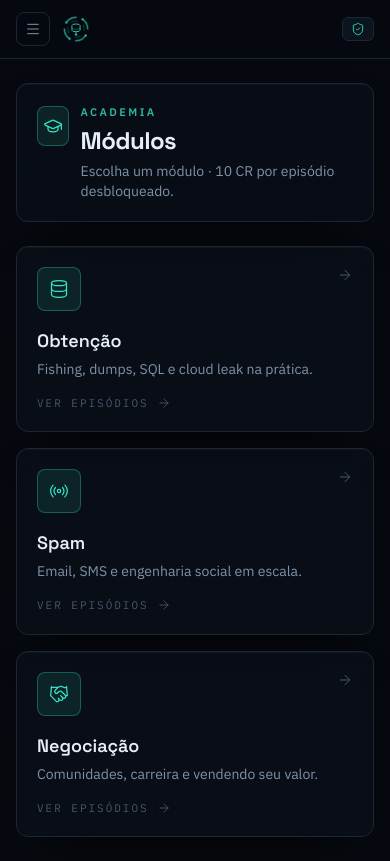
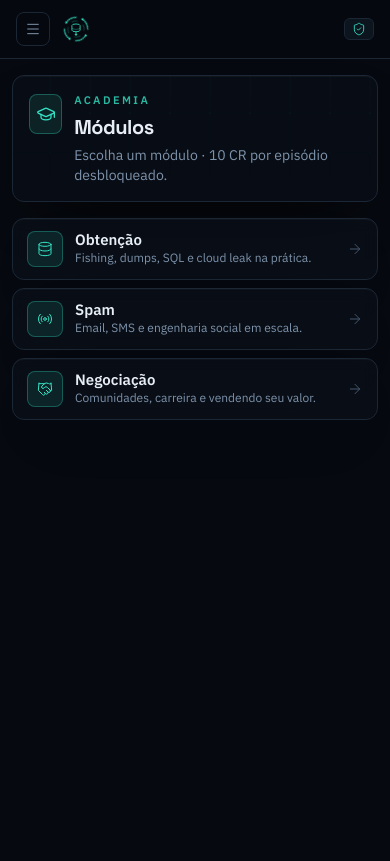
Before and after one commit to hugominiboss/blackboxspam, a Next.js app: page /academia in a window 390 px wide. Built offline with nearby package versions, Linux system fonts and the light colour scheme.

Commit message:
feat(mobile): layout compacto no celular - listas de 1 linha, header sem overflow, botoes menores

```diff
--- a/app/academia/page.tsx
+++ b/app/academia/page.tsx
@@ -38,7 +38,29 @@ export default function AcademiaPage() {
         icon={<GraduationCap className="h-5 w-5" />}
       />
 
-      <main className="grid gap-4 sm:grid-cols-2 lg:grid-cols-3">
+      {/* Mobile: lista compacta (1 linha por módulo). Desktop: cards grandes. */}
+      <nav className="grid gap-2 sm:hidden">
+        {modulos.map((modulo) => (
+          <Link
+            key={modulo.id}
+            href={`/academia/modulo/${modulo.id}`}
+            className="panel group flex items-center gap-3 px-3.5 py-3 transition-all active:border-accent/40"
+          >
+            <div className="grid h-9 w-9 shrink-0 place-items-center rounded-lg border border-accent/30 bg-accent/10 text-accent">
+              <modulo.icon className="h-4 w-4" />
+            </div>
+            <div className="min-w-0 flex-1">
+              <h2 className="text-[15px] font-semibold leading-tight text-ink">
+                {modulo.nome}
+              </h2>
+              <p className="truncate text-xs text-muted">{modulo.desc}</p>
+            </div>
+            <ArrowRight className="h-4 w-4 shrink-0 text-faint transition-all group-active:translate-x-0.5 group-active:text-accent" />
+          </Link>
+        ))}
+      </nav>
+
+      <main className="hidden gap-4 sm:grid sm:grid-cols-2 lg:grid-cols-3">
         {modulos.map((modulo) => (
           <Link
             key={modulo.id}
--- a/app/components/app-shell.tsx
+++ b/app/components/app-shell.tsx
@@ -68,7 +68,7 @@ export function AppShell({ children, active = false }: { children: ReactNode; ac
           </div>
         </header>
 
-        <main className="mx-auto w-full max-w-6xl flex-1 px-4 py-6 sm:px-6 lg:px-8">{children}</main>
+        <main className="mx-auto w-full max-w-6xl flex-1 px-3 py-4 sm:px-6 sm:py-6 lg:px-8">{children}</main>
       </div>
     </div>
   )
--- a/app/components/qc-ui.tsx
+++ b/app/components/qc-ui.tsx
@@ -101,12 +101,12 @@ export function PageHeader({
   actions?: ReactNode;
 }) {
   return (
-    <div className="relative mb-6 overflow-hidden rounded-xl border border-line bg-surface/50 px-5 py-5 shadow-panel sm:px-6">
+    <div className="relative mb-4 overflow-hidden rounded-xl border border-line bg-surface/50 px-4 py-4 shadow-panel sm:mb-6 sm:px-6 sm:py-5">
       <div className="pointer-events-none absolute inset-0 animate-grid-pan grid-backdrop opacity-70" />
       <div className="pointer-events-none absolute inset-x-0 -top-1/2 h-[200%]">
         <div className="mx-auto h-px w-full max-w-4xl animate-scan bg-gradient-to-r from-transparent via-accent/50 to-transparent" />
       </div>
-      <div className="relative flex flex-wrap items-start justify-between gap-4">
+      <div className="relative flex flex-col gap-3 sm:flex-row sm:flex-wrap sm:items-start sm:justify-between sm:gap-4">
         <div className="flex items-start gap-3">
           {icon && (
             <div className="mt-0.5 grid h-10 w-10 place-items-center rounded-lg border border-accent/30 bg-accent/10 text-accent">
@@ -115,11 +115,11 @@ export function PageHeader({
           )}
           <div>
             <div className="eyebrow">{eyebrow}</div>
-            <h1 className="mt-1 font-display text-2xl font-bold tracking-tight text-ink">{title}</h1>
+            <h1 className="mt-1 font-display text-xl font-bold tracking-tight text-ink sm:text-2xl">{title}</h1>
             {subtitle && <p className="mt-1 max-w-2xl text-sm text-muted">{subtitle}</p>}
           </div>
         </div>
-        {actions && <div className="flex shrink-0 items-center gap-2">{actions}</div>}
+        {actions && <div className="flex w-full flex-wrap items-center gap-2 sm:w-auto sm:shrink-0">{actions}</div>}
       </div>
     </div>
   );
--- a/app/ferramentas/page.tsx
+++ b/app/ferramentas/page.tsx
@@ -190,7 +190,7 @@ export default function FerramentasPage() {
         <ProxyScraperPanel />
       </div>
 
-        <div className="grid gap-3">
+        <div className="grid gap-2 sm:gap-3">
           {ferramentas.length === 0 ? (
             <div className="panel p-12 text-center">
               <Lock className="mx-auto mb-4 h-12 w-12 text-faint" />
@@ -203,10 +203,10 @@ export default function FerramentasPage() {
               return (
               <div
                 key={ferramenta.id}
-                className="panel group flex flex-col gap-3 p-4 transition-all hover:border-accent/40 sm:flex-row sm:items-center sm:justify-between"
+                className="panel group flex flex-col gap-3 p-3 transition-all hover:border-accent/40 sm:flex-row sm:items-center sm:justify-between sm:p-4"
               >
-                <div className="flex min-w-0 flex-1 items-center gap-4">
-                  <div className="grid h-10 w-10 shrink-0 place-items-center rounded-lg border border-line bg-raised/60 text-muted transition-colors group-hover:border-accent/40 group-hover:text-accent">
+                <div className="flex min-w-0 flex-1 items-center gap-3 sm:gap-4">
+                  <div className="grid h-9 w-9 shrink-0 place-items-center rounded-lg border border-line bg-raised/60 text-muted transition-colors group-hover:border-accent/40 group-hover:text-accent sm:h-10 sm:w-10">
                     <Icon className="h-4 w-4" />
                   </div>
                   <div className="min-w-0">
@@ -217,7 +217,7 @@ export default function FerramentasPage() {
                     <p className="line-clamp-1 text-xs text-muted">{ferramenta.descricao}</p>
                   </div>
                 </div>
-                <div className="flex flex-wrap items-center gap-2 sm:shrink-0 sm:justify-end">
+                <div className="flex w-full flex-wrap items-center gap-2 sm:w-auto sm:shrink-0 sm:justify-end">
                   {ativa ? (
                     ferramenta.link_download && ferramenta.link_download !== '#' ? (
                       <a
@@ -237,7 +237,7 @@ export default function FerramentasPage() {
                     <button
                       onClick={() => desbloquear(ferramenta)}
                       disabled={pagandoId === ferramenta.id}
-                      className={`btn shrink-0 disabled:cursor-wait disabled:opacity-60 ${
+                      className={`btn w-full justify-center sm:w-auto shrink-0 disabled:cursor-wait disabled:opacity-60 ${
                         credits !== null && credits < ferramenta.custo_creditos
                           ? 'border-danger/40 bg-danger/10 text-danger'
                           : 'btn-primary'
--- a/app/globals.css
+++ b/app/globals.css
@@ -236,3 +236,17 @@
     scroll-behavior: auto !important;
   }
 }
+
+/* ── Compactação mobile (<640px): botões/chips menores, sem afetar o desktop ── */
+@media (max-width: 639px) {
+  .btn {
+    padding: 0.45rem 0.7rem;
+    font-size: 13px;
+    line-height: 1.25;
+    gap: 0.4rem;
+  }
+  .chip {
+    padding: 0.2rem 0.45rem;
+    font-size: 11px;
+  }
+}
--- a/app/page.tsx
+++ b/app/page.tsx
@@ -93,7 +93,29 @@ export default function Home() {
         }
       />
 
-      <main className="grid gap-4 sm:grid-cols-2 lg:grid-cols-3">
+      {/* Mobile: lista compacta (1 linha por hub). Desktop: cards grandes. */}
+      <nav className="grid gap-2 sm:hidden">
+        {hubs.map((hub) => (
+          <Link
+            href={hub.path}
+            key={hub.id}
+            className="panel group flex items-center gap-3 px-3.5 py-3 transition-all active:border-accent/40"
+          >
+            <div className="grid h-9 w-9 shrink-0 place-items-center rounded-lg border border-accent/30 bg-accent/10 text-accent">
+              <hub.icon className="h-4 w-4" />
+            </div>
+            <div className="min-w-0 flex-1">
+              <h2 className="text-[15px] font-semibold leading-tight text-ink">
+                {hub.nome}
+              </h2>
+              <p className="truncate text-xs text-muted">{hub.desc}</p>
+            </div>
+            <ArrowRight className="h-4 w-4 shrink-0 text-faint transition-all group-active:translate-x-0.5 group-active:text-accent" />
+          </Link>
+        ))}
+      </nav>
+
+      <main className="hidden gap-4 sm:grid sm:grid-cols-2 lg:grid-cols-3">
         {hubs.map((hub) => (
           <Link
             href={hub.path}
```
